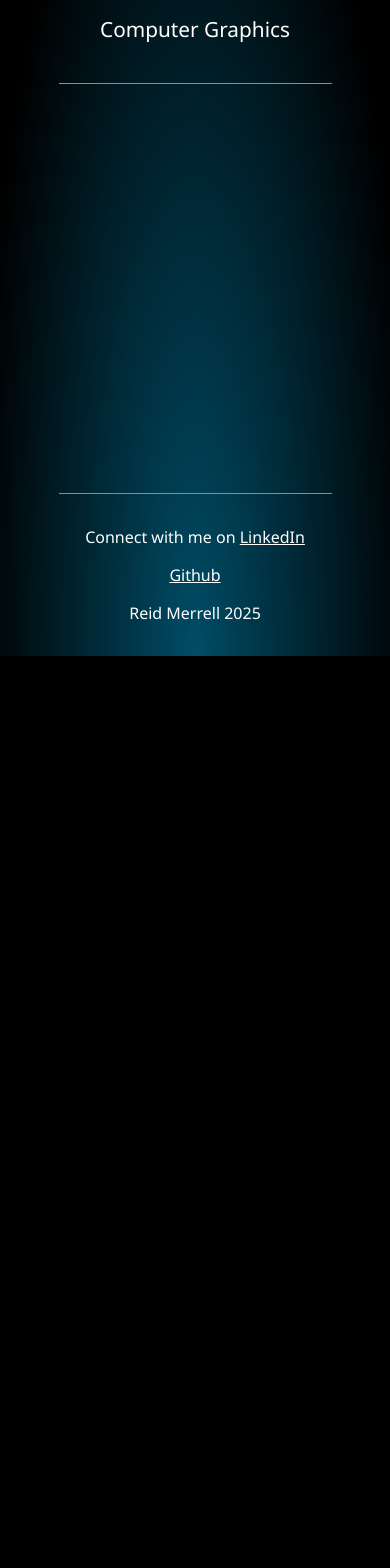
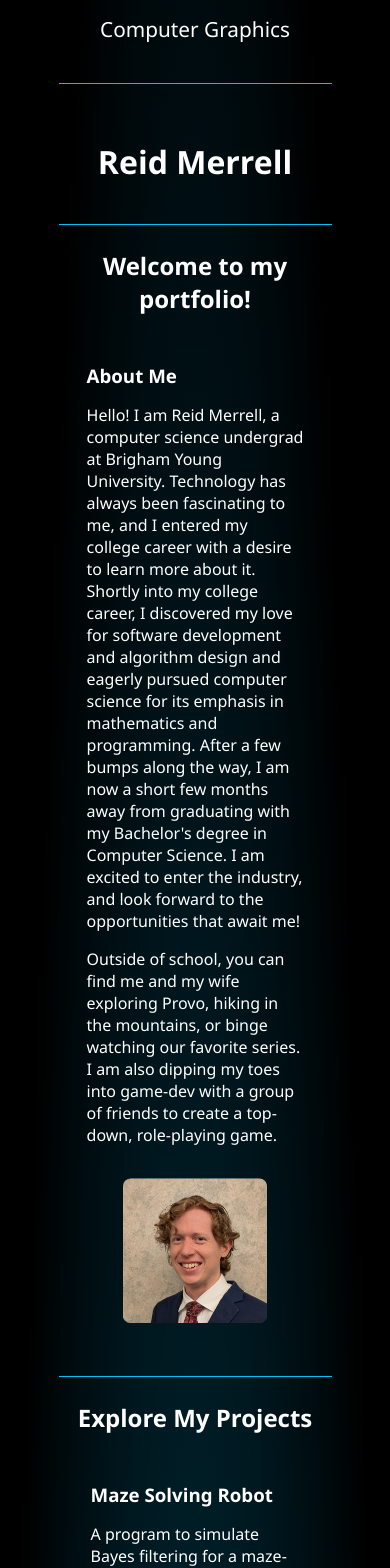
Before and after one commit to rukar4/rukar4.github.io, a Nuxt app: page /mono-page in a window 390 px wide. Shown: the part 188-1756 px from the top of the page. Before the commit the page ends 844 px from the top, so only its background shows below. Built offline with nearby package versions, Linux system fonts and the light colour scheme.

Commit message:
feat: mono-page

```diff
--- a/pages/index.vue
+++ b/pages/index.vue
@@ -20,70 +20,6 @@ const projectLinks = [
     label: 'Computer Graphics',
     icon: '/icons/file-image.svg',
     url: '/projects/graphics'
-  }
-]
-
-const projects = [
-  {
-    title: 'Maze Solving Robot',
-    description: `A program to simulate Bayes filtering for a maze-solving robot using Java.
-        The robot has four sensors to detect walls in each of the cardinal directions.
-        The display shows where the robot actually is vs where the robot believes it is. The robot\'s belief is shown
-        as a heatmap of probabilities. The darker the blue, the more likely the robot is in that cell.
-        The robot attempts to navigate to the goal (green square) while avoiding obstacles (red squares).`,
-    highlights: [
-      'Implemented Bayes filtering to localize the robot, including the sensor and probability models.',
-      'Allowed robot to solve mazes with varying sizes, sensor noise, and movement uncertainty.',
-      'Tuned value iteration to entice the robot to progress to the goal while avoiding obstacles.',
-      'Used an epsilon-greedy algorithm to encourage exploration at the start.'
-    ],
-    video: '/videos/localizing-robot.mp4',
-    github: 'https://github.com/rukar4/BayesFiltering',
-    stack: ['Java']
-  },
-  {
-    title: 'Ray Tracer',
-    description: `A ray tracer command line app that takes in a file and generates a PPM image.`,
-    highlights: [
-      'Created a simple parser to read .txt files and generate ray traced images.',
-      'Calculated the view-port and pixel locations to shoot rays through.',
-      'Allows for custom camera positions and angles to view a scene.',
-      'Used recursive rays to determine reflection and shadow.',
-      'Applied the Phong shading model for color and lighting.',
-      'Used an optimized geometric algorithm to calculate color and lighting of certain pixels.',
-      'Implemented abstract class for props, allowing easy implementation for different shapes.',
-    ],
-    image: '/images/ray-tracer-scene-6.jpg',
-    github: 'https://github.com/rukar4/RayTracer',
-    stack: ['C#', '.NET']
-  },
-  {
-    title: 'Movie Search App',
-    description: 'A simple movie search application designed to return the most popular movies based on a query.',
-    highlights: [
-      'Implemented client-server communication using Express.js and Axios',
-      'Communicated with third party API to retrieve movie details (TMDB)',
-      'Deployed server using Render for live demo',
-      'Used custom CSS for a responsive and modern design',
-    ],
-    image: '/images/movie-snapshot.png',
-    github: 'https://github.com/rukar4/Movie',
-    demo: 'https://rukar4.github.io/Movie/',
-    stack: ['Nuxt 3', 'CSS', 'Render']
-  },
-  {
-    title: 'Chess Game',
-    description: 'A chess game server that can host multiple games with a terminal client and back-end API.',
-    highlights: [
-      'Implemented all chess rules and game logic in Java',
-      'Built a terminal client for real-time interaction',
-      'Designed a database for game management',
-      'Implemented communication between client and server using sockets',
-      'Created DAOs for database operations',
-    ],
-    image: '/images/chess-snapshot.jpg',
-    github: 'https://github.com/rukar4/ChessGame',
-    stack: ['Java', 'MySQL']
   }
 ]
 </script>
@@ -121,43 +57,20 @@ const projects = [
     </div>
   </div>
 
-  <hr>
-  <h2 class="center-container">
-    Explore My Projects
-  </h2>
-
-  <!--  <div class="info-card has-overlay"-->
-  <!--       style="background-image: url('/images/byu-campus.jpg'); justify-content: center; width: 100%;">-->
-  <!--    <div style="width: 95%">-->
-  <!--      <div class="center-container">-->
-  <!--        <div>-->
-  <!--          <h2>Explore</h2>-->
-  <!--          <p>-->
-  <!--            Dive into my projects in full stack development, artificial intelligence, and computer graphics!-->
-  <!--          </p>-->
-  <!--        </div>-->
-  <!--      </div>-->
-  <!--      <IconBanner :links="projectLinks"/>-->
-  <!--    </div>-->
-  <!--  </div>-->
-
-<!--  <h1 class="center-container">-->
-<!--    Projects-->
-<!--  </h1>-->
-
-  <ProjectCard
-      v-for="(project, index) in projects"
-      :key="project.title"
-      :title="project.title"
-      :description="project.description"
-      :highlights="project.highlights"
-      :stack="project.stack"
-      :image="project.image"
-      :video="project.video"
-      :github="project.github"
-      :demo="project.demo"
-      :flipped="index % 2 !== 1"
-  />
+    <div class="info-card has-overlay"
+         style="background-image: url('/images/byu-campus.jpg'); justify-content: center; width: 100%;">
+      <div style="width: 95%">
+        <div class="center-container">
+          <div>
+            <h2>Explore</h2>
+            <p>
+              Dive into my projects in full stack development, artificial intelligence, and computer graphics!
+            </p>
+          </div>
+        </div>
+        <IconBanner :links="projectLinks"/>
+      </div>
+    </div>
 
   <footer>
     <hr>
--- /dev/null
+++ b/pages/mono-page.vue
@@ -0,0 +1,179 @@
+<script setup>
+definePageMeta({
+  layout: ''
+})
+
+let flipped = ref(false)
+
+const projectLinks = [
+  {
+    label: 'Full Stack',
+    icon: '/icons/layers.svg',
+    url: '/projects/full_stack'
+  },
+  {
+    label: 'Artificial Intelligence',
+    icon: '/icons/bot.svg',
+    url: '/projects/ai'
+  },
+  {
+    label: 'Computer Graphics',
+    icon: '/icons/file-image.svg',
+    url: '/projects/graphics'
+  }
+]
+
+const projects = [
+  {
+    title: 'Maze Solving Robot',
+    description: `A program to simulate Bayes filtering for a maze-solving robot using Java.
+        The robot has four sensors to detect walls in each of the cardinal directions.
+        The display shows where the robot actually is vs where the robot believes it is. The robot\'s belief is shown
+        as a heatmap of probabilities. The darker the blue, the more likely the robot is in that cell.
+        The robot attempts to navigate to the goal (green square) while avoiding obstacles (red squares).`,
+    highlights: [
+      'Implemented Bayes filtering to localize the robot, including the sensor and probability models.',
+      'Allowed robot to solve mazes with varying sizes, sensor noise, and movement uncertainty.',
+      'Tuned value iteration to entice the robot to progress to the goal while avoiding obstacles.',
+      'Used an epsilon-greedy algorithm to encourage exploration at the start.'
+    ],
+    video: '/videos/localizing-robot.mp4',
+    github: 'https://github.com/rukar4/BayesFiltering',
+    stack: ['Java']
+  },
+  {
+    title: 'Ray Tracer',
+    description: `A ray tracer command line app that takes in a file and generates a PPM image.`,
+    highlights: [
+      'Created a simple parser to read .txt files and generate ray traced images.',
+      'Calculated the view-port and pixel locations to shoot rays through.',
+      'Allows for custom camera positions and angles to view a scene.',
+      'Used recursive rays to determine reflection and shadow.',
+      'Applied the Phong shading model for color and lighting.',
+      'Used an optimized geometric algorithm to calculate color and lighting of certain pixels.',
+      'Implemented abstract class for props, allowing easy implementation for different shapes.',
+    ],
+    image: '/images/ray-tracer-scene-6.jpg',
+    github: 'https://github.com/rukar4/RayTracer',
+    stack: ['C#', '.NET']
+  },
+  {
+    title: 'Movie Search App',
+    description: 'A simple movie search application designed to return the most popular movies based on a query.',
+    highlights: [
+      'Implemented client-server communication using Express.js and Axios',
+      'Communicated with third party API to retrieve movie details (TMDB)',
+      'Deployed server using Render for live demo',
+      'Used custom CSS for a responsive and modern design',
+    ],
+    image: '/images/movie-snapshot.png',
+    github: 'https://github.com/rukar4/Movie',
+    demo: 'https://rukar4.github.io/Movie/',
+    stack: ['Nuxt 3', 'CSS', 'Render']
+  },
+  {
+    title: 'Chess Game',
+    description: 'A chess game server that can host multiple games with a terminal client and back-end API.',
+    highlights: [
+      'Implemented all chess rules and game logic in Java',
+      'Built a terminal client for real-time interaction',
+      'Designed a database for game management',
+      'Implemented communication between client and server using sockets',
+      'Created DAOs for database operations',
+    ],
+    image: '/images/chess-snapshot.jpg',
+    github: 'https://github.com/rukar4/ChessGame',
+    stack: ['Java', 'MySQL']
+  }
+]
+</script>
+
+<template>
+  <h1 class="banner center-container">
+    Reid Merrell
+  </h1>
+  <hr>
+  <h2 class="center-container">
+    Welcome to my portfolio!
+  </h2>
+
+  <div class="info-banner">
+    <div class="about-me">
+      <h3>About Me</h3>
+      <p>
+        Hello! I am Reid Merrell, a computer science undergrad at Brigham Young University. Technology has always been
+        fascinating to me, and I entered my college career with a desire to learn more about it. Shortly into my college
+        career, I discovered my love for software development and algorithm design and eagerly pursued computer science
+        for its emphasis in mathematics and programming. After a few bumps along the way, I am now a short few months
+        away from graduating with my Bachelor's degree in Computer Science. I am excited to enter the industry, and look
+        forward to the opportunities that await me!
+      </p>
+      <p>
+        Outside of school, you can find me and my wife exploring Provo, hiking in the mountains, or binge watching our
+        favorite series. I am also dipping my toes into game-dev with a group of friends to create a top-down,
+        role-playing game.
+      </p>
+    </div>
+    <div class="media pfp-card">
+      <div class="media-clip">
+        <img src="/images/pfp-square.jpg" alt="Reid Merrell">
+      </div>
+    </div>
+  </div>
+
+  <hr>
+  <h2 class="center-container">
+    Explore My Projects
+  </h2>
+
+  <ProjectCard
+      v-for="(project, index) in projects"
+      :key="project.title"
+      :title="project.title"
+      :description="project.description"
+      :highlights="project.highlights"
+      :stack="project.stack"
+      :image="project.image"
+      :video="project.video"
+      :github="project.github"
+      :demo="project.demo"
+      :flipped="index % 2 !== 1"
+  />
+
+  <footer>
+    <hr>
+    <p>
+      Connect with me on
+      <a href="https://www.linkedin.com/in/reid-merrell-ai-graphics-developer/"
+         target="_blank" rel="noopener noreferrer">LinkedIn</a>
+    </p>
+    <p>Powered by
+      <a href="https://nuxt.com/" target="_blank" rel="noopener noreferrer">Nuxt</a>
+    </p>
+    <p>Reid Merrell 2025</p>
+  </footer>
+</template>
+
+<style>
+.about-me {
+  width: 60%;
+  align-content: center;
+}
+
+.pfp-card {
+  width: 40%;
+  padding-left: 2rem;
+}
+
+@media (max-width: 800px) {
+  .pfp-card {
+    width: 60%;
+    padding: 0;
+  }
+
+  .about-me {
+    width: 90%;
+    text-align: left;
+  }
+}
+</style>
```
